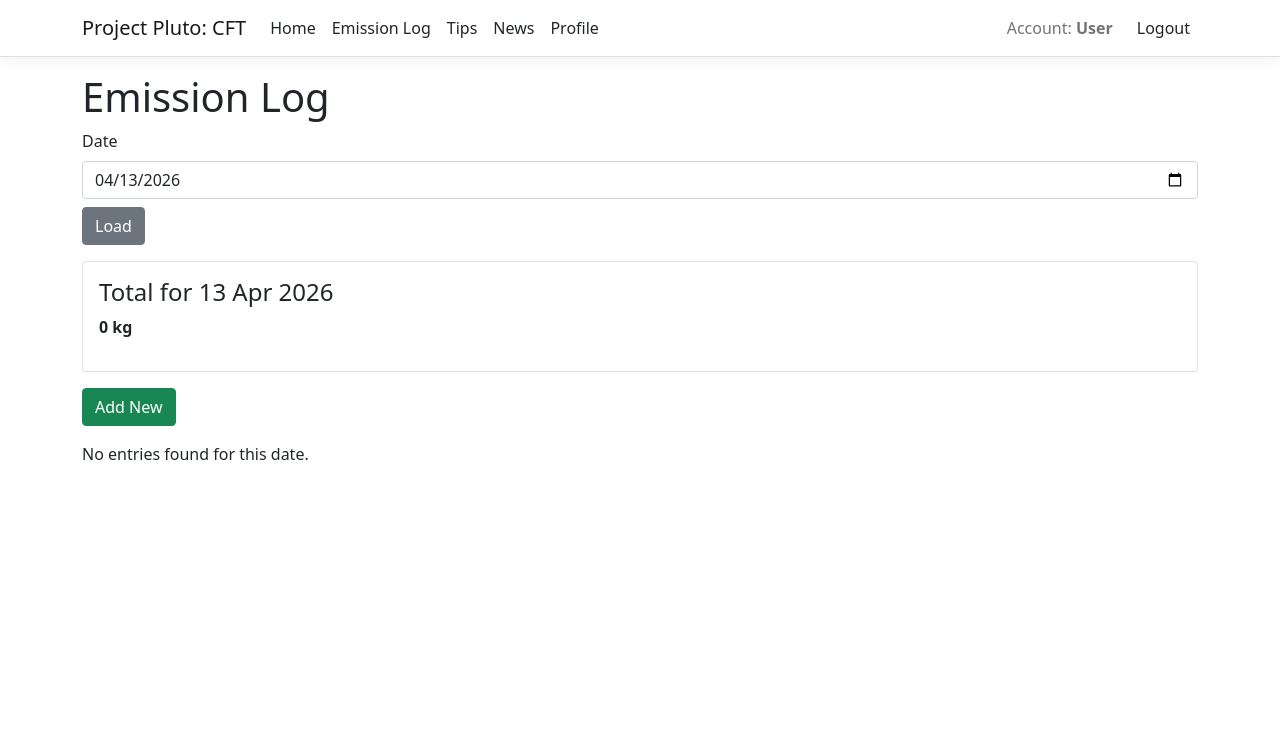
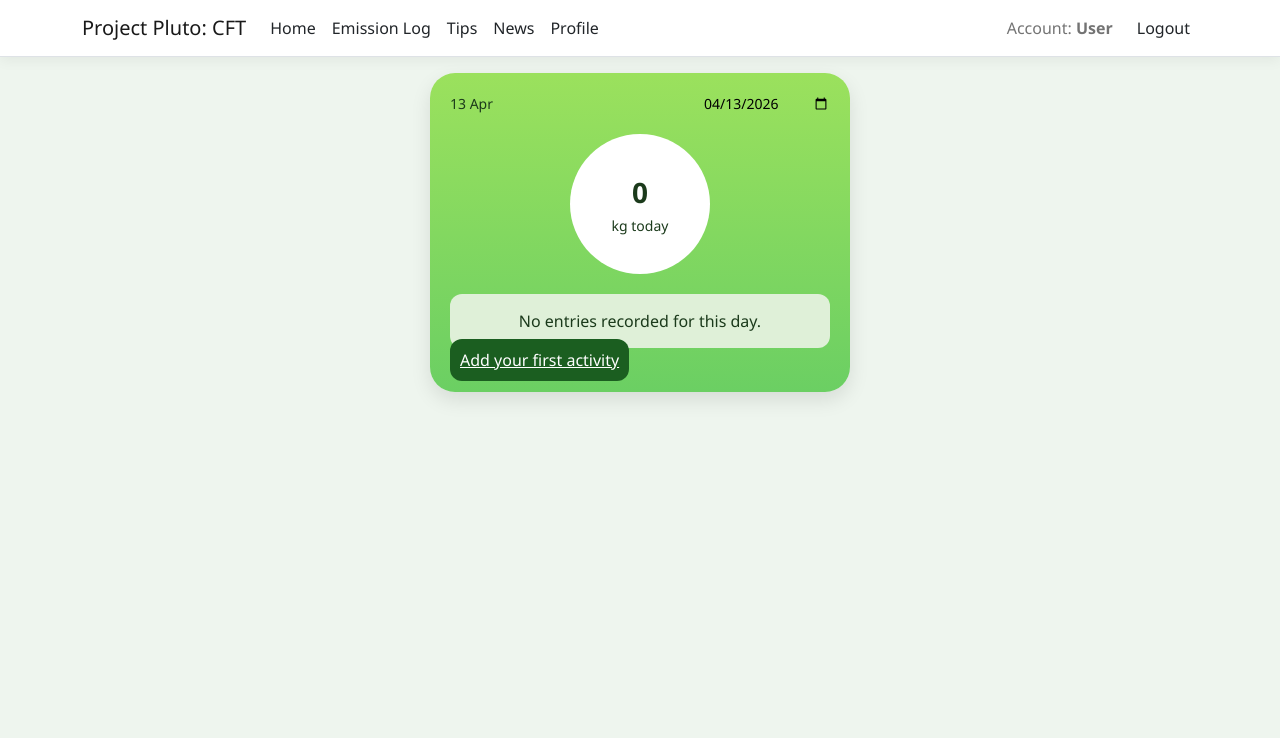
Before and after one commit to Pluto-CFT-TU/PLUTO-Carbon-Footprint-Tracker, an ASP.NET Core app: page /EmissionsLog in a window 1280 px wide. Shown: the top 738 px of the page. Run offline with ASP.NET Core 8, Linux system fonts and the light colour scheme; the visitor is signed in with stand-in values (Sample User, id 1); data comes from the database, SQL or seed files in the repository; style sheets or scripts are compiled from the project's sources.

Commit message:
emisson log css

```diff
--- a/PLUTO Carbon Footprint Tracker/Pages/EmissionsLog/Index.cshtml
+++ b/PLUTO Carbon Footprint Tracker/Pages/EmissionsLog/Index.cshtml
@@ -5,66 +5,182 @@
     ViewData["Title"] = "Emission Log";
 }
 
-<h1>Emission Log</h1>
+<style>
+    body {
+        background: #eef5ee;
+        font-family: 'Segoe UI', sans-serif;
+    }
 
-<form method="get" class="mb-3">
-    <label for="selectedDate" class="form-label">Date</label>
-    <input type="date" id="selectedDate" name="selectedDate"
-        value="@Model.SelectedDate.ToString("yyyy-MM-dd")" class="form-control" />
-    <button type="submit" class="btn btn-secondary mt-2">Load</button>
+    .app-container {
+        max-width: 420px;
+        margin: auto;
+    }
+
+    .card-main {
+        background: linear-gradient(180deg, #9be15d, #6bcf63);
+        border-radius: 25px;
+        padding: 20px;
+        color: #1b3a1b;
+        box-shadow: 0 8px 20px rgba(0,0,0,0.1);
+    }
+
+    .date-bar {
+        display: flex;
+        justify-content: space-between;
+        align-items: center;
+        font-size: 14px;
+        margin-bottom: 10px;
+    }
+
+    .circle {
+        width: 140px;
+        height: 140px;
+        border-radius: 50%;
+        margin: 20px auto;
+        background: white;
+        display: flex;
+        align-items: center;
+        justify-content: center;
+
+        text-align: center;
+    }
+
+        .circle strong {
+            font-size: 28px;
+        }
+
+    .section {
+        margin-top: 15px;
+    }
+
+    .entry-card {
+        background: #2e7d32;
+        color: white;
+        padding: 12px;
+        border-radius: 12px;
+        display: flex;
+        justify-content: space-between;
+        align-items: center;
+        margin-bottom: 8px;
+    }
+
+        .entry-card small {
+            opacity: 0.8;
+        }
+
+    .btn-add {
+        width: 100%;
+        background: #1b5e20;
+        color: white;
+        border: none;
+        border-radius: 12px;
+        padding: 10px;
+        margin-top: 8px;
+    }
+
+        .btn-add:hover {
+            background: #144d18;
+        }
+
+    .actions a {
+        margin-left: 6px;
+        font-size: 12px;
+        color: white;
+        opacity: 0.85;
+        text-decoration: none;
+    }
+
+        .actions a:hover {
+            opacity: 1;
+        }
+
+    .empty-state {
+        text-align: center;
+        padding: 15px;
+        background: #dff0d8;
+        border-radius: 12px;
+        margin-top: 10px;
+    }
+</style>
+
+<div class="app-container">
+
+    <!-- TOP CARD -->
+    <div class="card-main">
+
+        <div class="date-bar">
+            <span>@Model.SelectedDate.ToString("dd MMM")</span>
+
+            <form method="get">
+                <input type="date" name="selectedDate"
+                       value="@Model.SelectedDate.ToString("yyyy-MM-dd")"
+                       onchange="this.form.submit()"
+                       style="border:none; background:transparent;" />
             </form>
+        </div>
 
-<div class="card mb-3">
-    <div class="card-body">
-        <h4>Total for @Model.SelectedDate.ToString("dd MMM yyyy")</h4>
-        <p><strong>@Model.TotalCarbonKg.ToString("0.###") kg</strong></p>
+        <!-- CIRCLE TOTAL -->
+        <div class="circle">
+            <div>
+                <strong>@Model.TotalCarbonKg.ToString("0.##")</strong><br />
+                <small>kg today</small>
             </div>
         </div>
 
-<p>
-    <a asp-page="./Search" asp-route-selectedDate="@Model.SelectedDate.ToString("yyyy-MM-dd")"
-    class="btn btn-success">Add New</a>
-</p>
-
+        <!-- GROUPED ENTRIES -->
         @if (Model.GroupedEntries.Any())
         {
             @foreach (var group in Model.GroupedEntries)
             {
-        <h3>@group.Key</h3>
+                <div class="section">
+                    <small>@group.Key</small>
 
-        <table class="table">
-            <thead>
-                <tr>
-                    <th>Activity</th>
-                    <th>Quantity</th>
-                    <th>Carbon</th>
-                </tr>
-            </thead>
-            <tbody>
                     @foreach (var entry in group.Value)
                     {
-                <tr>
-                    <td>@entry.Activity.Name</td>
-                    <td>@entry.Quantity @entry.Activity.Unit</td>
-                    <td>@entry.CarbonKg.ToString("0.###") kg</td>
-                        <td>
-                            <a asp-page="./Edit" asp-route-id="@entry.Id"
+                        <div class="entry-card">
+                            <div>
+                                <div>@entry.Activity.Name</div>
+                                <small>@entry.Quantity @entry.Activity.Unit</small>
+                            </div>
+
+                            <div>
+                                @entry.CarbonKg.ToString("0.##") kg
+                                <div class="actions">
+                                    <a asp-page="./Edit"
+                                       asp-route-id="@entry.Id"
+                                       asp-route-selectedDate="@Model.SelectedDate.ToString("yyyy-MM-dd")">Edit</a>
+
+                                    <a asp-page="./Details"
+                                       asp-route-id="@entry.Id"
+                                       asp-route-selectedDate="@Model.SelectedDate.ToString("yyyy-MM-dd")">View</a>
+
+                                    <a asp-page="./Delete"
+                                       asp-route-id="@entry.Id"
+                                       asp-route-selectedDate="@Model.SelectedDate.ToString("yyyy-MM-dd")">Delete</a>
+                                </div>
+                            </div>
+                        </div>
+                    }
+
+                    <a asp-page="./Search"
                        asp-route-selectedDate="@Model.SelectedDate.ToString("yyyy-MM-dd")"
-                               class="btn btn-sm btn-primary">Edit</a>
-                            <a asp-page="./Details" asp-route-id="@entry.Id"
-                               asp-route-selectedDate="@Model.SelectedDate.ToString("yyyy-MM-dd")"
-                               class="btn btn-sm btn-info">View</a>
-                            <a asp-page="./Delete" asp-route-id="@entry.Id"
-                            asp-route-selectedDate="@Model.SelectedDate.ToString("yyyy-MM-dd")"
-                            class="btn btn-sm btn-danger">Delete</a>
-                        </td>
-                </tr>
-            }
-            </tbody>
-        </table>
+                       class="btn-add">
+                        Add new
+                    </a>
+                </div>
             }
         }
         else
         {
-    <p>No entries found for this date.</p>
+            <div class="empty-state">
+                No entries recorded for this day.
+            </div>
+
+            <a asp-page="./Search"
+               asp-route-selectedDate="@Model.SelectedDate.ToString("yyyy-MM-dd")"
+               class="btn-add">
+                Add your first activity
+            </a>
         }
+    </div>
+</div>
```
Lines whose indentation alone changed are shown as unchanged.
